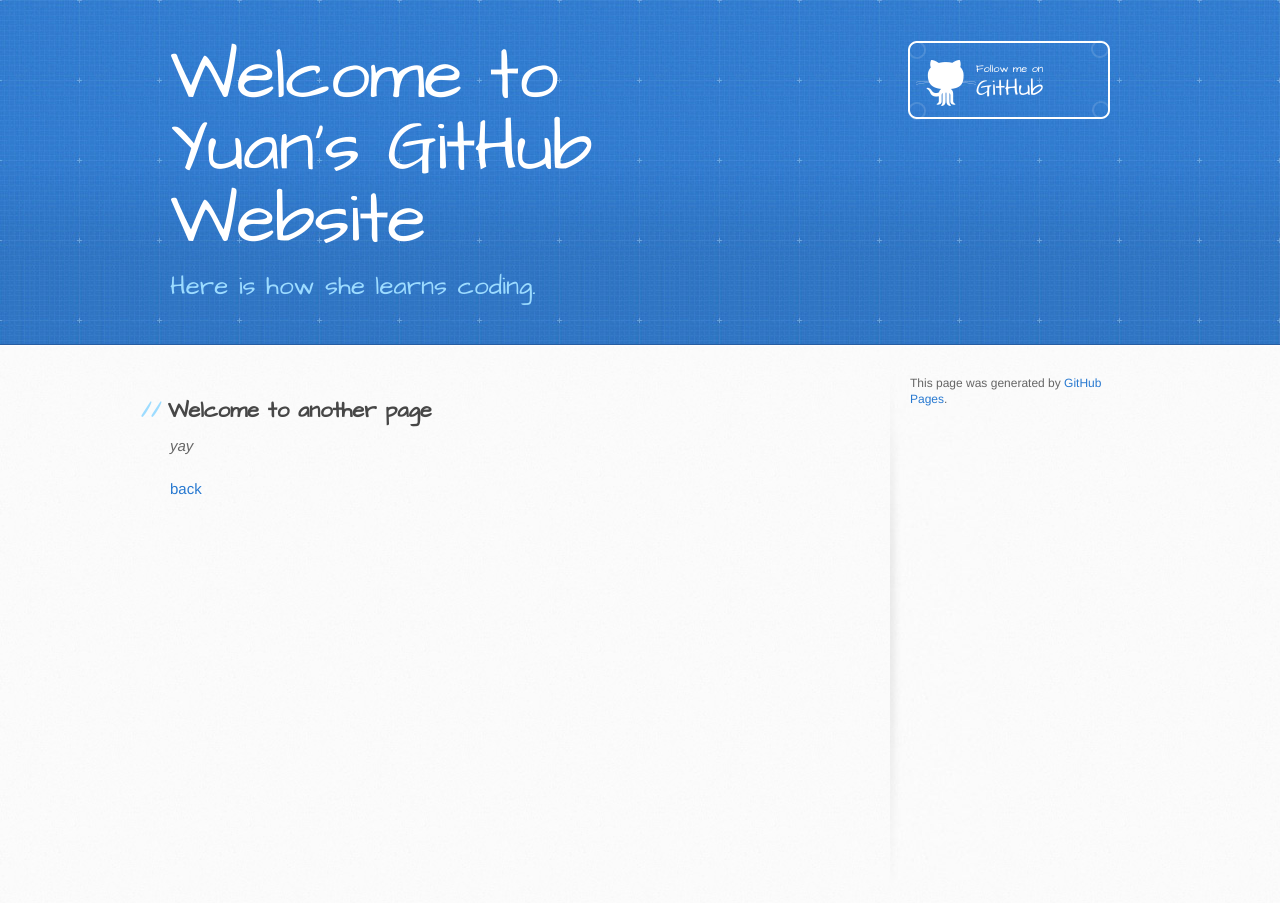
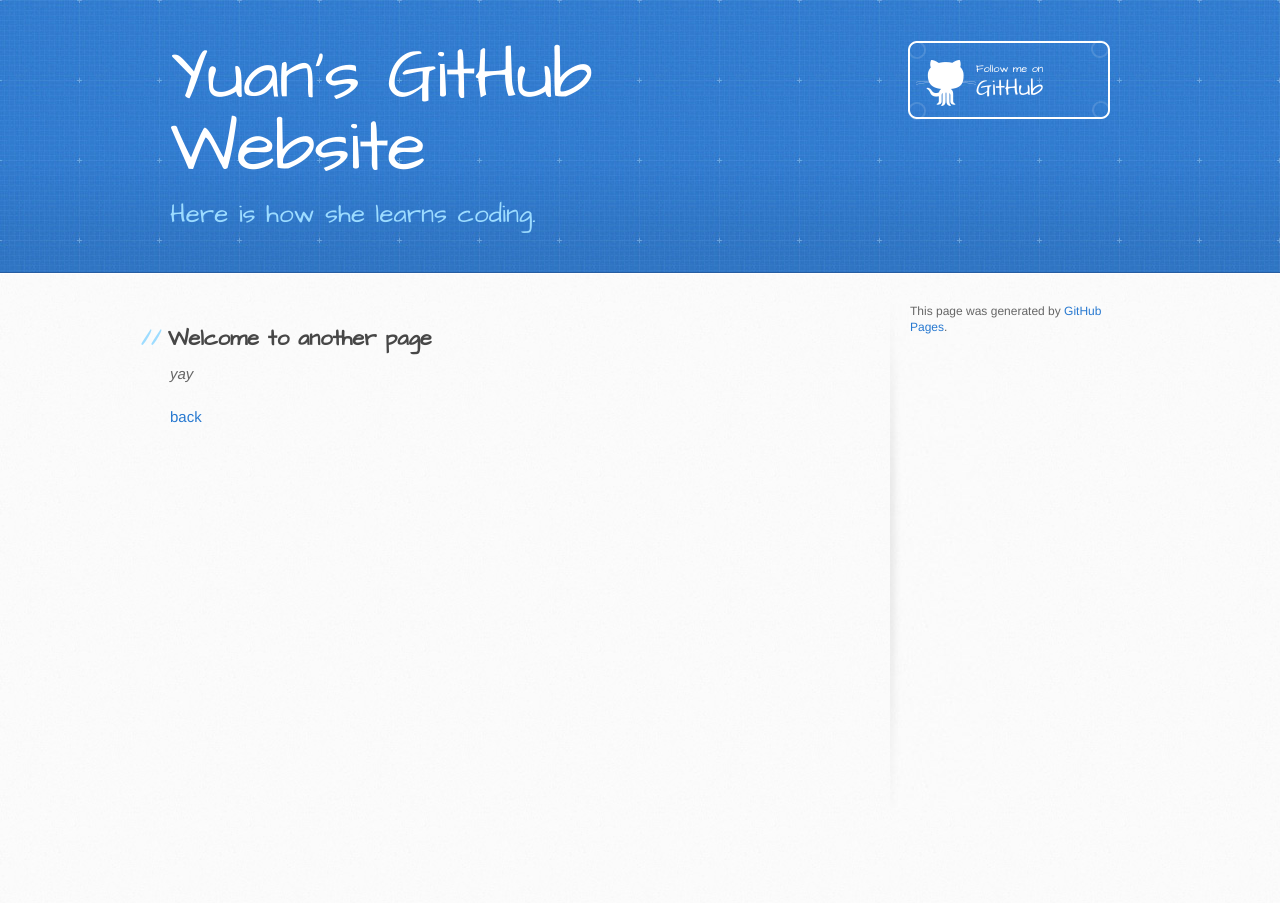
Before and after one commit to yuanlihelen/yuanlihelen.github.io, a Jekyll site: the page built from another-page.md, in a window 1280 px wide. Built offline with Jekyll 4.4.1, drawn with Linux system fonts in a browser that asks for light colours; our own code applies the rules of GitHub Pages for plain Markdown files.

Commit message:
Update _config.yml

```diff
--- a/_config.yml
+++ b/_config.yml
@@ -1,4 +1,4 @@
-title: Welcome to Yuan's GitHub Website
+title: Yuan's GitHub Website
 description: Here is how she learns coding.
 show_downloads: False
 google_analytics:
```
